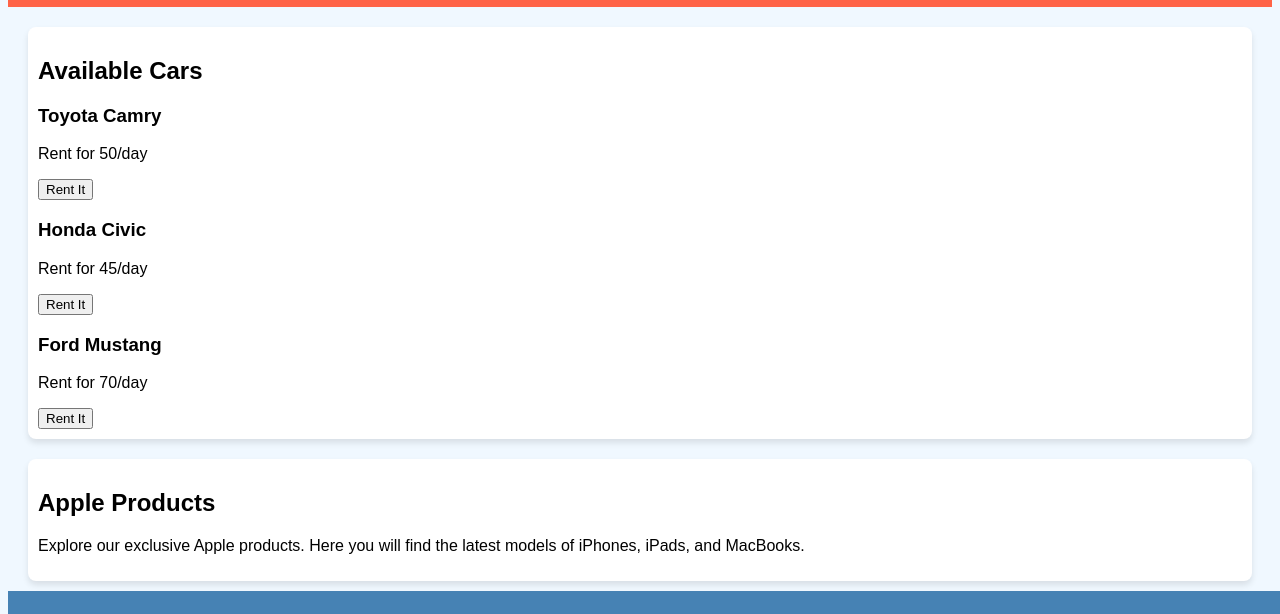
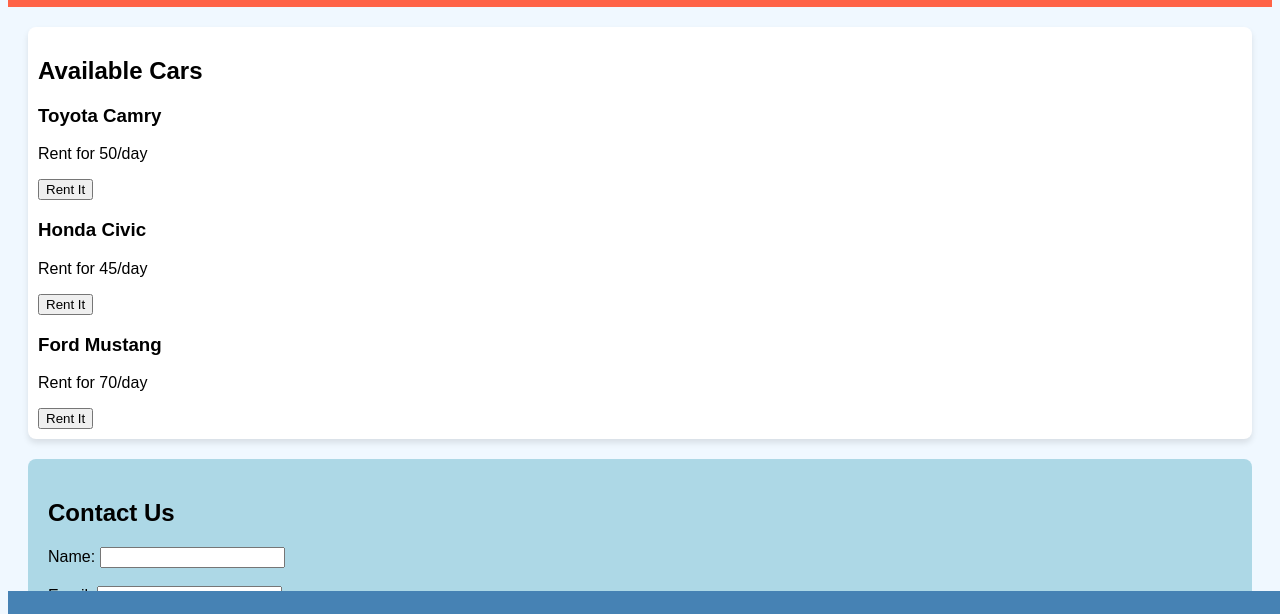
Before and after one commit to Aftabhussain333/Chatgpt, a plain HTML site: page index.html in a window 1280 px wide. Shown: the part 139-753 px from the top of the page. Drawn offline with Linux system fonts and the light colour scheme.

Commit message:
Update index.html

```diff
--- a/index.html
+++ b/index.html
@@ -64,10 +64,6 @@
     <h2>Available Cars</h2>
     <div id="carList"></div>
 </section>
-<section id="products" class="product">
-    <h2>Apple Products</h2>
-    <p>Explore our exclusive Apple products. Here you will find the latest models of iPhones, iPads, and MacBooks.</p>
-</section>
 <section id="contact">
     <form>
         <h2>Contact Us</h2>
```
